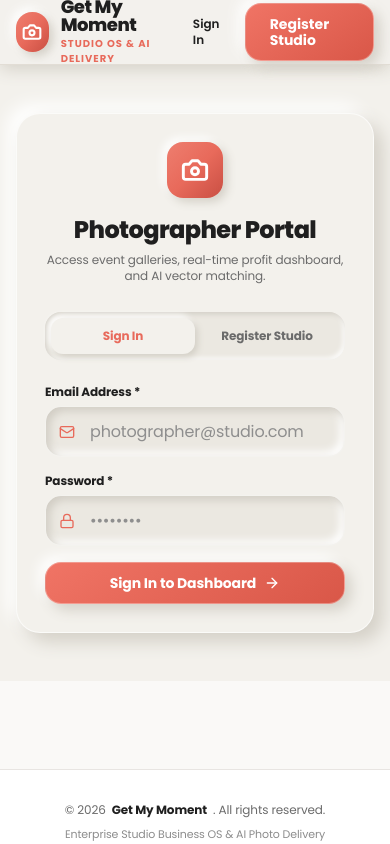
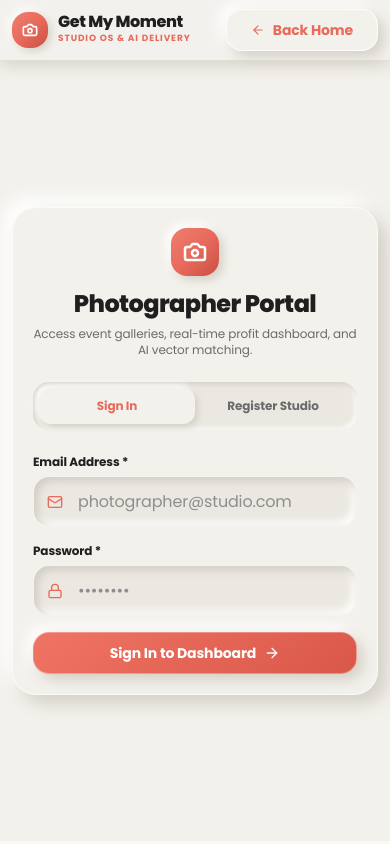
Before and after one commit to AD-NIMAVAT/Get_my_Moment, a Next.js app in the folder apps/web/: page /login in a window 390 px wide. Shown: the top 844 px of the page. Built offline with nearby package versions, Linux system fonts and the light colour scheme.

Commit message:
feat(ui): optimize mobile navbar and add 4K ultra-wide proportional auto-scaling

```diff
--- a/apps/web/src/app/dashboard/calendar/page.tsx
+++ b/apps/web/src/app/dashboard/calendar/page.tsx
@@ -195,7 +195,7 @@ export default function StudioCalendarPage() {
   }
 
   return (
-    <div className="flex-1 max-w-7xl w-full mx-auto px-4 sm:px-6 lg:px-8 py-8 sm:py-10">
+    <div className="flex-1 max-w-7xl 2xl:max-w-[1600px] 3xl:max-w-[1850px] w-full mx-auto px-4 sm:px-6 lg:px-10 py-8 sm:py-10">
       {/* Top Header */}
       <div className="flex flex-col md:flex-row md:items-center justify-between gap-6 pb-6 border-b border-[#E8E5E2]">
         <div>
--- a/apps/web/src/app/dashboard/crm/page.tsx
+++ b/apps/web/src/app/dashboard/crm/page.tsx
@@ -175,7 +175,7 @@ export default function LeadsCrmPage() {
   }
 
   return (
-    <div className="flex-1 max-w-7xl w-full mx-auto px-4 sm:px-6 lg:px-8 py-8 sm:py-10">
+    <div className="flex-1 max-w-7xl 2xl:max-w-[1600px] 3xl:max-w-[1850px] w-full mx-auto px-4 sm:px-6 lg:px-10 py-8 sm:py-10">
       {/* Header */}
       <div className="flex flex-col md:flex-row md:items-center justify-between gap-6 pb-6 border-b border-[#E8E5E2]">
         <div>
@@ -277,7 +277,7 @@ export default function LeadsCrmPage() {
           <p className="text-xs text-[#6B6B6B] mt-1">Click "Add New Inquiry" to log wedding leads.</p>
         </div>
       ) : (
-        <div className="grid grid-cols-1 md:grid-cols-2 lg:grid-cols-3 gap-6">
+        <div className="grid grid-cols-1 md:grid-cols-2 lg:grid-cols-3 2xl:grid-cols-4 gap-6">
           {filteredLeads.map((lead) => (
             <div
               key={lead.id}
--- a/apps/web/src/app/dashboard/events/[id]/page.tsx
+++ b/apps/web/src/app/dashboard/events/[id]/page.tsx
@@ -358,7 +358,7 @@ export default function EventCommandCenterPage() {
   const guestUrl = typeof window !== 'undefined' ? `${window.location.origin}/e/${event.access_token}` : `/e/${event.access_token}`;
 
   return (
-    <div className="flex-1 max-w-7xl w-full mx-auto px-4 sm:px-6 lg:px-8 py-8 sm:py-10">
+    <div className="flex-1 max-w-7xl 2xl:max-w-[1600px] 3xl:max-w-[1850px] w-full mx-auto px-4 sm:px-6 lg:px-10 py-8 sm:py-10">
       {/* Back Link */}
       <div className="mb-4 flex items-center justify-between">
         <Link
--- a/apps/web/src/app/dashboard/finance/page.tsx
+++ b/apps/web/src/app/dashboard/finance/page.tsx
@@ -231,7 +231,7 @@ export default function FinanceDashboardPage() {
   });
 
   return (
-    <div className="flex-1 max-w-7xl w-full mx-auto px-4 sm:px-6 lg:px-8 py-8 sm:py-10">
+    <div className="flex-1 max-w-7xl 2xl:max-w-[1600px] 3xl:max-w-[1850px] w-full mx-auto px-4 sm:px-6 lg:px-10 py-8 sm:py-10">
       {/* Studio Header */}
       <div className="flex flex-col md:flex-row md:items-center justify-between gap-6 pb-6 border-b border-[#E2DDD5]">
         <div>
--- a/apps/web/src/app/dashboard/profile/page.tsx
+++ b/apps/web/src/app/dashboard/profile/page.tsx
@@ -453,7 +453,7 @@ export default function ProfileAndPricingPage() {
   const eventsPercentage = profile ? Math.min(100, Math.round((profile.monthly_events_used / profile.max_events_per_month) * 100)) : 0;
 
   return (
-    <div className="flex-1 max-w-7xl w-full mx-auto px-4 sm:px-6 lg:px-8 py-8 sm:py-10">
+    <div className="flex-1 max-w-7xl 2xl:max-w-[1600px] 3xl:max-w-[1850px] w-full mx-auto px-4 sm:px-6 lg:px-10 py-8 sm:py-10">
       {/* Hero Studio Banner */}
       <div className="p-7 sm:p-8 rounded-3xl neu-card relative overflow-hidden mb-8">
         <div className="flex flex-col lg:flex-row lg:items-center justify-between gap-6 relative z-10">
--- a/apps/web/src/app/layout.tsx
+++ b/apps/web/src/app/layout.tsx
@@ -34,7 +34,7 @@ export default function RootLayout({
           {children}
         </Providers>
         <footer className="border-t border-[#E8E5E2] bg-white py-8 text-center text-xs text-[#6B6B6B]">
-          <div className="max-w-7xl mx-auto px-4 sm:px-6 lg:px-8 flex flex-col sm:flex-row items-center justify-between gap-4">
+          <div className="max-w-7xl 2xl:max-w-[1600px] 3xl:max-w-[1850px] mx-auto px-4 sm:px-6 lg:px-10 flex flex-col sm:flex-row items-center justify-between gap-4">
             <div className="flex flex-col sm:flex-row items-center gap-2 sm:gap-4 text-[#6B6B6B]">
               <p className="flex items-center gap-1.5">
                 © {new Date().getFullYear()} <span className="font-bold text-[#1F1F1F]">Get My Moment</span>. All rights reserved.
--- a/apps/web/src/app/login/page.tsx
+++ b/apps/web/src/app/login/page.tsx
@@ -156,10 +156,10 @@ function LoginForm() {
   };
 
   return (
-    <div className="w-full max-w-lg p-7 sm:p-10 rounded-3xl neu-card relative z-10">
-      <div className="text-center mb-7">
-        <div className="w-14 h-14 rounded-2xl bg-gradient-to-br from-[#EE7E6F] via-[#E86A5B] to-[#C94F43] flex items-center justify-center text-white font-bold mx-auto mb-4 shadow-[4px_4px_10px_#D4D0C7,-4px_-4px_10px_#FFFFFF]">
-          <Camera className="w-7 h-7 stroke-[2.5]" />
+    <div className="w-full max-w-lg p-5 sm:p-8 md:p-10 rounded-3xl neu-card relative z-10 my-3 sm:my-6 shadow-[6px_6px_16px_#D4D0C7,-6px_-6px_16px_#FFFFFF]">
+      <div className="text-center mb-6 sm:mb-7">
+        <div className="w-12 h-12 sm:w-14 sm:h-14 rounded-2xl bg-gradient-to-br from-[#EE7E6F] via-[#E86A5B] to-[#C94F43] flex items-center justify-center text-white font-bold mx-auto mb-3 sm:mb-4 shadow-[4px_4px_10px_#D4D0C7,-4px_-4px_10px_#FFFFFF]">
+          <Camera className="w-6 h-6 sm:w-7 sm:h-7 stroke-[2.5]" />
         </div>
         <h2 className="text-2xl sm:text-3xl font-display font-extrabold text-[#1F1F1F] tracking-tight">
           {mode === 'login' ? 'Photographer Portal' : 'Register Studio'}
@@ -549,9 +549,9 @@ function LoginForm() {
 
 export default function LoginPage() {
   return (
-    <div className="flex-1 flex flex-col justify-center items-center px-4 py-12 sm:py-16 relative overflow-hidden bg-[#F3F1EC]">
+    <div className="flex-1 flex flex-col justify-center items-center px-3 sm:px-6 py-4 sm:py-12 relative overflow-hidden bg-[#F3F1EC] min-h-[calc(100dvh-4rem)]">
       <Suspense fallback={
-        <div className="w-full max-w-lg p-10 rounded-3xl neu-card text-center">
+        <div className="w-full max-w-lg p-8 rounded-3xl neu-card text-center">
           <div className="w-8 h-8 border-3 border-[#E86A5B] border-t-transparent rounded-full animate-spin mx-auto mb-3"></div>
           <span className="text-xs font-bold text-[#6B6B6B]">Loading Studio Portal...</span>
         </div>
--- a/apps/web/src/components/Navbar.tsx
+++ b/apps/web/src/components/Navbar.tsx
@@ -116,16 +116,16 @@ export function Navbar() {
   // 3. WARM NEOMORPHIC GET MY MOMENT NAVBAR
   return (
     <header className="sticky top-0 z-50 w-full bg-[#F3F1EC]/95 backdrop-blur-md border-b border-[#E2DDD5] shadow-[0_4px_16px_#D4D0C7] text-[#1F1F1F]">
-      <div className="max-w-7xl mx-auto px-4 sm:px-6 lg:px-8 h-16 flex items-center justify-between">
-        <Link href={user ? "/dashboard" : "/"} className="flex items-center gap-3 group">
-          <div className="w-10 h-10 rounded-2xl bg-gradient-to-br from-[#EE7E6F] via-[#E86A5B] to-[#C94F43] flex items-center justify-center text-white font-bold shadow-[4px_4px_10px_#D4D0C7,-4px_-4px_10px_#FFFFFF] group-hover:scale-105 transition-all duration-300">
-            <Camera className="w-5 h-5 text-white stroke-[2.5]" />
+      <div className="max-w-7xl 2xl:max-w-[1600px] 3xl:max-w-[1850px] mx-auto px-3 sm:px-6 lg:px-10 min-h-[3.75rem] sm:min-h-[4rem] flex items-center justify-between gap-2">
+        <Link href={user ? "/dashboard" : "/"} className="flex items-center gap-2.5 sm:gap-3 group shrink-0 min-w-0">
+          <div className="w-9 h-9 sm:w-10 sm:h-10 rounded-2xl bg-gradient-to-br from-[#EE7E6F] via-[#E86A5B] to-[#C94F43] flex items-center justify-center text-white font-bold shadow-[3px_3px_8px_#D4D0C7,-3px_-3px_8px_#FFFFFF] group-hover:scale-105 transition-all duration-300 shrink-0">
+            <Camera className="w-4 h-4 sm:w-5 sm:h-5 text-white stroke-[2.5]" />
           </div>
-          <div className="flex flex-col">
-            <span className="font-display font-extrabold text-lg tracking-tight text-[#1F1F1F] leading-none">
+          <div className="flex flex-col min-w-0">
+            <span className="font-display font-extrabold text-base sm:text-lg tracking-tight text-[#1F1F1F] leading-none truncate">
               Get My Moment
             </span>
-            <span className="text-[10px] font-bold tracking-widest text-[#E86A5B] uppercase mt-0.5">
+            <span className="text-[9px] sm:text-[10px] font-bold tracking-widest text-[#E86A5B] uppercase mt-0.5 truncate">
               STUDIO OS & AI DELIVERY
             </span>
           </div>
@@ -203,19 +203,19 @@ export function Navbar() {
         </nav>
 
         {/* Right Side Actions */}
-        <div className="flex items-center gap-3">
+        <div className="flex items-center gap-2 sm:gap-3 shrink-0">
           {user ? (
-            <div className="flex items-center gap-2.5">
+            <div className="flex items-center gap-2">
               <Link
                 href="/dashboard/profile"
-                className="flex items-center gap-2 text-xs sm:text-sm font-bold text-[#1F1F1F] hover:text-[#E86A5B] transition-all px-3.5 py-2 rounded-2xl bg-[#F3F1EC] shadow-[4px_4px_8px_#D4D0C7,-4px_-4px_8px_#FFFFFF] border border-white/60 group"
+                className="flex items-center gap-2 text-xs sm:text-sm font-bold text-[#1F1F1F] hover:text-[#E86A5B] transition-all px-2.5 sm:px-3.5 py-1.5 sm:py-2 rounded-2xl bg-[#F3F1EC] shadow-[3px_3px_6px_#D4D0C7,-3px_-3px_6px_#FFFFFF] border border-white/60 group"
                 title="Studio Profile & Subscription Plan"
               >
-                <div className="w-6 h-6 rounded-full bg-gradient-to-br from-[#E86A5B] to-[#C94F43] text-white flex items-center justify-center text-[11px] font-extrabold shadow-sm">
+                <div className="w-5 h-5 sm:w-6 sm:h-6 rounded-full bg-gradient-to-br from-[#E86A5B] to-[#C94F43] text-white flex items-center justify-center text-[10px] sm:text-[11px] font-extrabold shadow-sm shrink-0">
                   {user.studio_name ? user.studio_name.charAt(0).toUpperCase() : 'S'}
                 </div>
-                <span className="hidden sm:inline font-bold max-w-[130px] truncate">{user.studio_name}</span>
-                <span className="sm:hidden font-bold">Profile</span>
+                <span className="hidden sm:inline font-bold max-w-[120px] truncate">{user.studio_name}</span>
+                <span className="sm:hidden font-bold text-xs">Profile</span>
               </Link>
               <button
                 onClick={logout}
@@ -226,17 +226,25 @@ export function Navbar() {
                 <span className="hidden md:inline">Sign Out</span>
               </button>
             </div>
+          ) : pathname === '/login' ? (
+            <Link
+              href="/"
+              className="text-xs font-bold text-[#6B6B6B] hover:text-[#1F1F1F] flex items-center gap-1 px-3 py-1.5 sm:px-3.5 sm:py-2 rounded-xl neu-btn-secondary"
+            >
+              <ArrowLeft className="w-3.5 h-3.5" />
+              <span>Back Home</span>
+            </Link>
           ) : (
-            <div className="flex items-center gap-2.5">
+            <div className="flex items-center gap-2">
               <Link
                 href="/login"
-                className="text-xs sm:text-sm font-semibold text-[#1F1F1F] hover:text-[#E86A5B] transition-colors px-3 py-2"
+                className="text-xs sm:text-sm font-semibold text-[#1F1F1F] hover:text-[#E86A5B] transition-colors px-2.5 py-1.5"
               >
                 Sign In
               </Link>
               <Link
                 href="/login?mode=signup"
-                className="btn-primary py-2 px-4 text-xs sm:text-sm shadow-[4px_4px_10px_#D4D0C7,-4px_-4px_10px_#FFFFFF]"
+                className="btn-primary py-1.5 px-3 sm:py-2 sm:px-4 text-xs sm:text-sm shadow-[3px_3px_8px_#D4D0C7,-3px_-3px_8px_#FFFFFF] whitespace-nowrap"
               >
                 Register Studio
               </Link>
```
Also changed, not shown: apps/web/src/app/dashboard/page.tsx (+11 -11 lines), apps/web/src/app/globals.css (+22 -0 lines), apps/web/src/app/page.tsx (+21 -21 lines).
